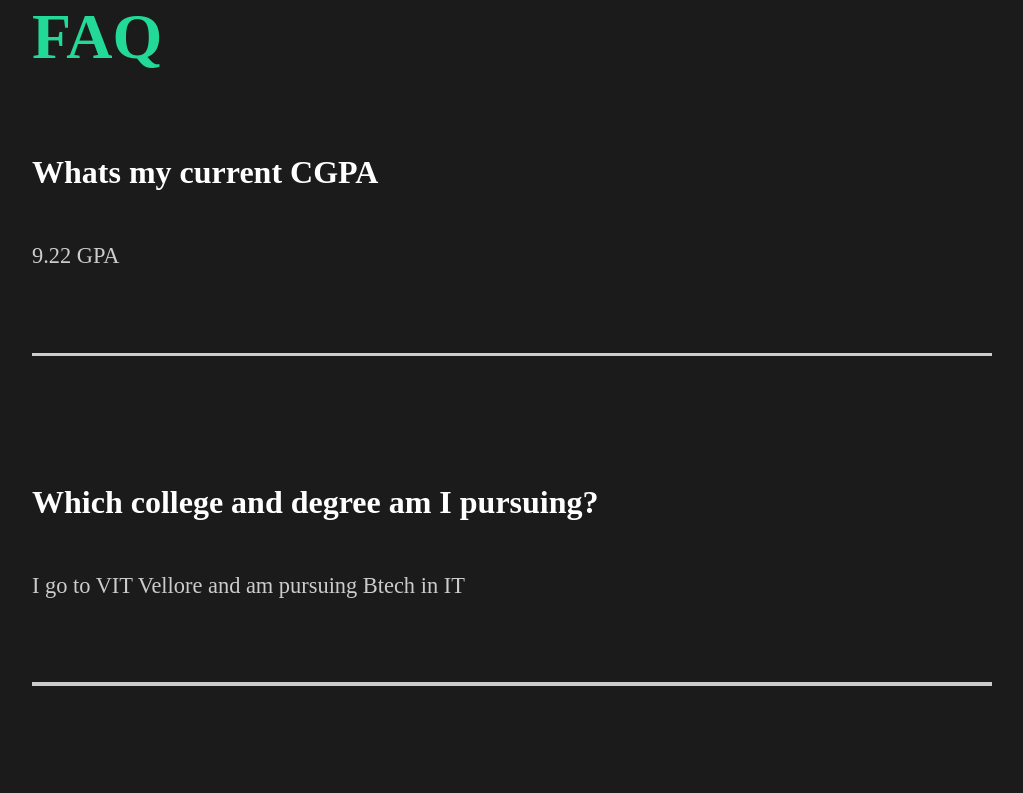
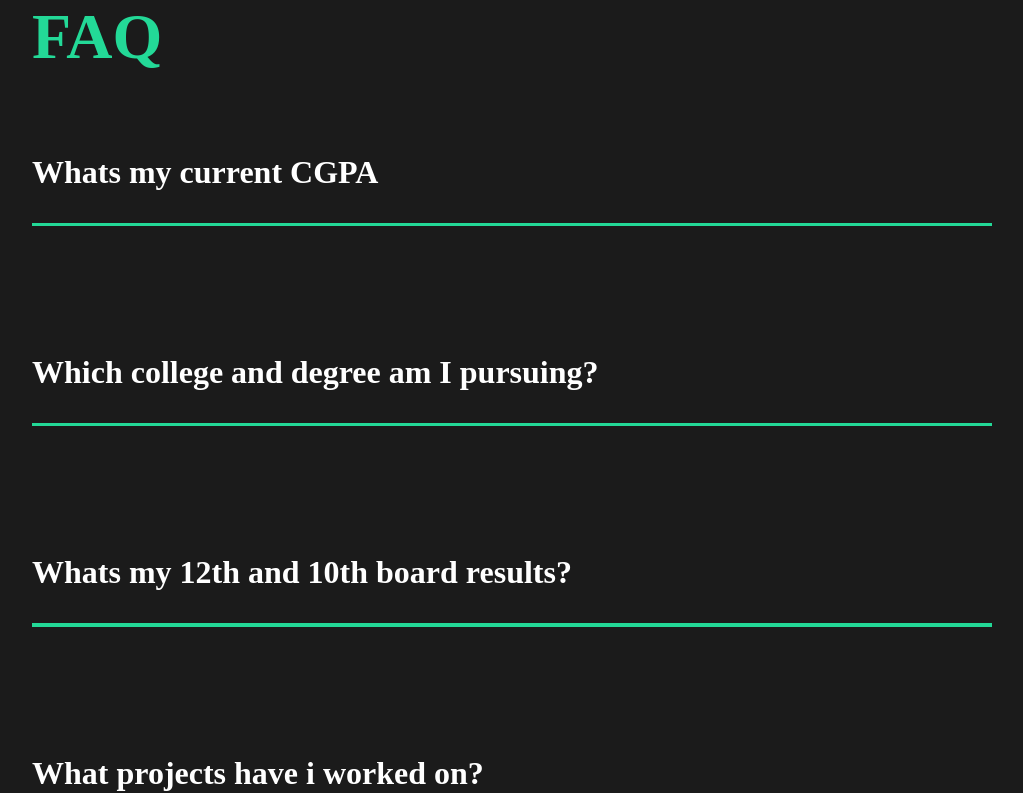
Before and after one commit to mukherjeetejas/portfolio-website, a React (Create React App) app: page / in a window 1280 px wide. Shown: the part 1842-2635 px from the top of the page, without its empty margins (128-1151 px from the left). Built offline with nearby package versions, Linux system fonts and the light colour scheme.

Commit message:
faq animation using framer-motion

```diff
--- a/src/components/QuesAns.js
+++ b/src/components/QuesAns.js
@@ -1,19 +1,23 @@
-import React from "react"
+import React, { useState } from "react"
 import styled from "styled-components"
+import {motion, AnimateSharedLayout} from "framer-motion"
 
 const QuesAns = ({ques,ans}) => {
+    const [toggle, setToggle] = useState(false)
     return(
-        <QuestionStyle>
-        <h4>{ques}</h4>
-        <div className="answer">
+        <AnimateSharedLayout>
+        <QuestionStyle layout>
+        <motion.h4 layout onClick = {()=>setToggle(true)} onMouseOut = {()=>setToggle(false)}>{ques}</motion.h4>
+        {toggle && <div className="answer">
             <p>{ans}</p>
-        </div>
+        </div>}
         <div className="faq-line"></div>
         </QuestionStyle>
+        </AnimateSharedLayout>
     )
 }
 
-const QuestionStyle = styled.div`
+const QuestionStyle = styled(motion.div)`
     padding: 3rem 0rem;
     cursor: pointer;
     .answer {
@@ -23,7 +27,7 @@ const QuestionStyle = styled.div`
     }
     }
     .faq-line {
-    background: #cccccc;
+    background: #23d997;
     height: 0.2rem;
     margin: 2rem 0rem;
     width: 100%;
```
